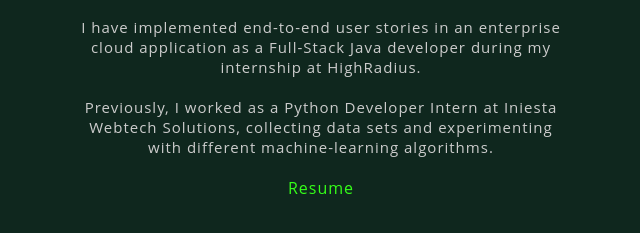
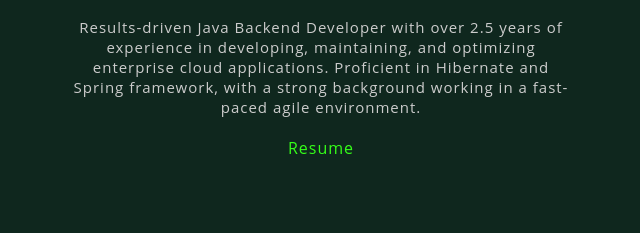
Before and after one commit to subhamsagar524/subhamsagar524.github.io, a plain HTML site: page index.html in a window 1280 px wide. Shown: the part 445-678 px from the top of the page, without its empty margins (319-959 px from the left). Drawn offline with Linux system fonts and the light colour scheme.

Commit message:
Update index.html

```diff
--- a/index.html
+++ b/index.html
@@ -40,17 +40,22 @@
         </ul>
         <div id="description">
             <p>
-                Associate Software Engineer<br><a href="https://www.highradius.com" target="_blank">HighRadius
+                Associate Software Engineer II<br><a href="https://www.highradius.com" target="_blank">HighRadius
                 </a><br>(Delivering
                 cloud-based Autonomous Software)
             </p>
-            <p>
+<!--             <p>
                 I have implemented end-to-end user stories in an enterprise cloud application as a Full-Stack Java
                 developer during my internship at HighRadius.
             </p>
             <p>
                 Previously, I worked as a Python Developer Intern at Iniesta Webtech Solutions, collecting data sets and
                 experimenting with different machine-learning algorithms.
+            </p> -->
+             <p>
+                Results-driven Java Backend Developer with over 2.5 years of experience in developing, maintaining,
+                and optimizing enterprise cloud applications. Proficient in Hibernate and Spring framework,
+                with a strong background working in a fast-paced agile environment.
             </p>
         </div>
         <div id="resume">
```
